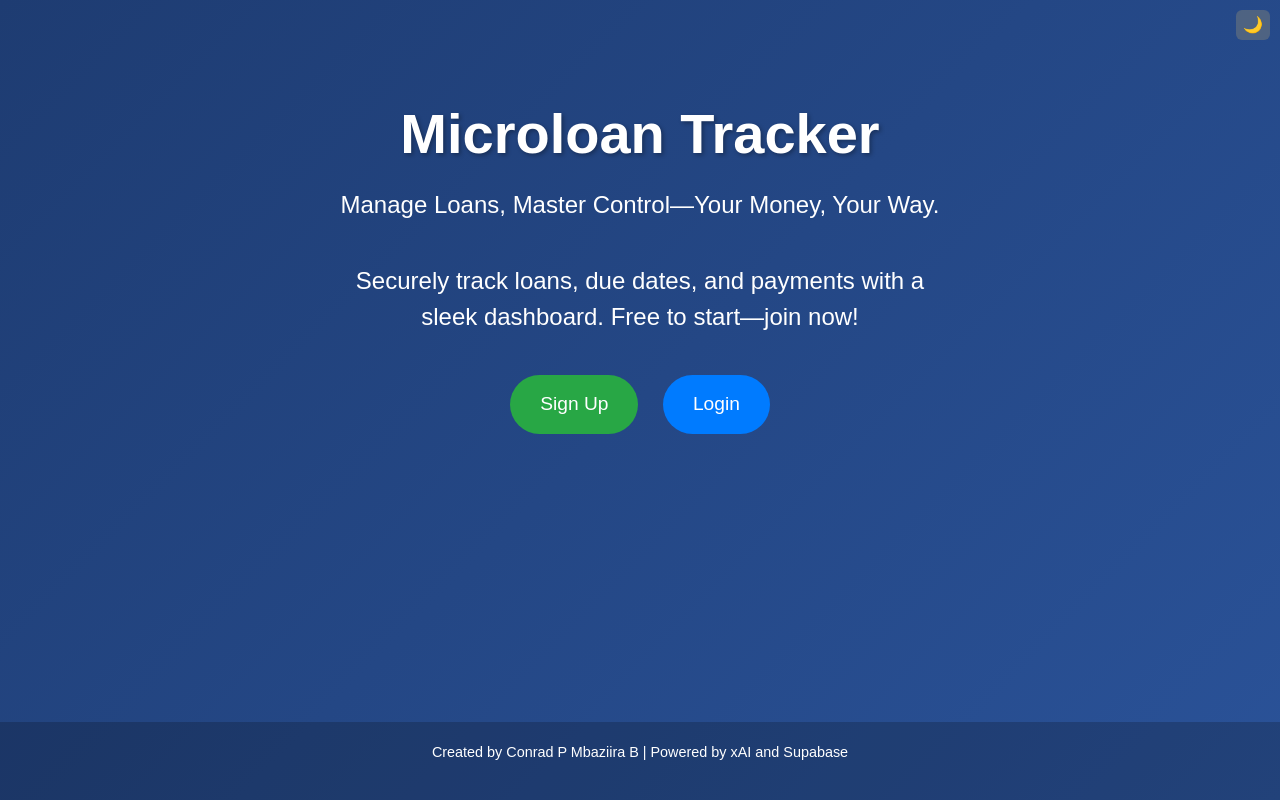
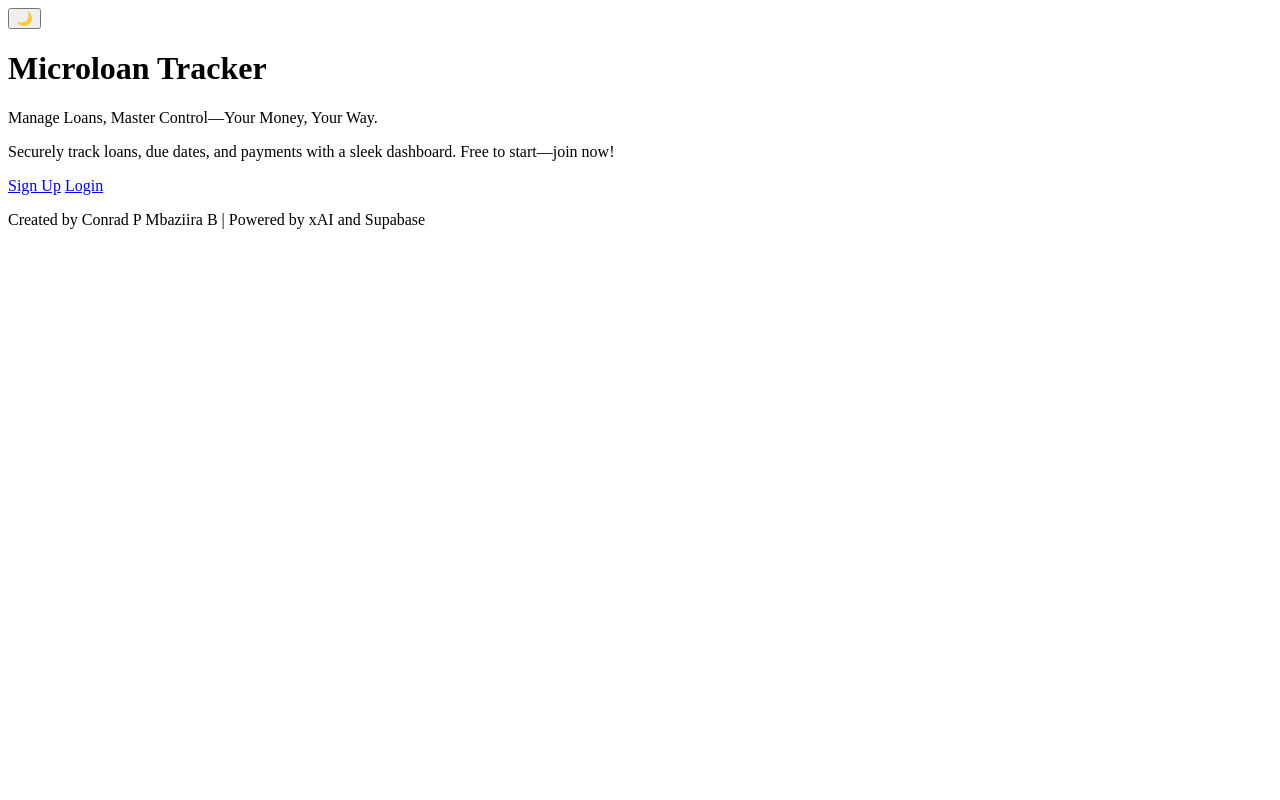
Before and after one commit to ConradPB/microloan-tracker, a Django app: page / in a window 1280 px wide. Run offline with Django 5.2, Linux system fonts and the light colour scheme.

Commit message:
updated style

```diff
--- a/loans/templates/loans/landing.html
+++ b/loans/templates/loans/landing.html
@@ -1,112 +1,5 @@
 <!DOCTYPE html>
 <html>
-  <head>
-    <title>Microloan Tracker</title>
-    <link
-      href="https://cdn.jsdelivr.net/npm/bootstrap@5.3.0/dist/css/bootstrap.min.css"
-      rel="stylesheet"
-    />
-    <style>
-      :root {
-        --bg-start: #1e3c72;
-        --bg-end: #2a5298;
-        --text-color: #fff;
-        --shadow: rgba(0, 0, 0, 0.3);
-        --footer-bg: rgba(0, 0, 0, 0.2);
-        --btn-primary-bg: #007bff;
-        --btn-primary-text: #fff;
-        --link-color: #007bff;
-      }
-      [data-theme="dark"] {
-        --bg-start: #0f1c38;
-        --bg-end: #1a2f5b;
-        --text-color: #e0e0e0;
-        --shadow: rgba(0, 0, 0, 0.5);
-        --footer-bg: rgba(0, 0, 0, 0.4);
-        --btn-primary-bg: #4dabf7;
-        --btn-primary-text: #fff;
-        --link-color: #4dabf7;
-      }
-      body {
-        margin: 0;
-        font-family: Arial, sans-serif;
-        background: linear-gradient(135deg, var(--bg-start), var(--bg-end));
-        color: var(--text-color);
-        min-height: 100vh;
-        display: flex;
-        flex-direction: column;
-        transition: all 0.3s ease;
-      }
-      .hero {
-        text-align: center;
-        padding: 100px 20px;
-        flex-grow: 1;
-      }
-      .hero h1 {
-        font-size: 3.5rem;
-        font-weight: 700;
-        margin-bottom: 20px;
-        text-shadow: 2px 2px 4px var(--shadow);
-      }
-      .hero p {
-        font-size: 1.5rem;
-        margin-bottom: 40px;
-        max-width: 600px;
-        margin-left: auto;
-        margin-right: auto;
-      }
-      .btn-cta {
-        padding: 15px 30px;
-        font-size: 1.2rem;
-        border-radius: 30px;
-        transition: transform 0.2s;
-      }
-      .btn-cta:hover {
-        transform: scale(1.05);
-      }
-      .btn-signup {
-        background-color: #28a745;
-        border: none;
-      }
-      .btn-login {
-        background-color: #007bff;
-        border: none;
-        margin-left: 20px;
-      }
-      .theme-toggle {
-        position: fixed;
-        top: 10px;
-        right: 10px;
-        font-size: 1em;
-        padding: 3px 7px;
-        background-color: rgba(108, 117, 125, 0.6);
-        border: none;
-        z-index: 1000;
-      }
-      footer {
-        text-align: center;
-        padding: 20px;
-        font-size: 0.9rem;
-        background: var(--footer-bg);
-      }
-      @media (max-width: 768px) {
-        .hero h1 {
-          font-size: 2.5rem;
-        }
-        .hero p {
-          font-size: 1.2rem;
-        }
-        .btn-cta {
-          display: block;
-          width: 200px;
-          margin: 10px auto;
-        }
-        .btn-login {
-          margin-left: 0;
-        }
-      }
-    </style>
-  </head>
   <body>
     <button
       class="btn btn-secondary theme-toggle"
```
